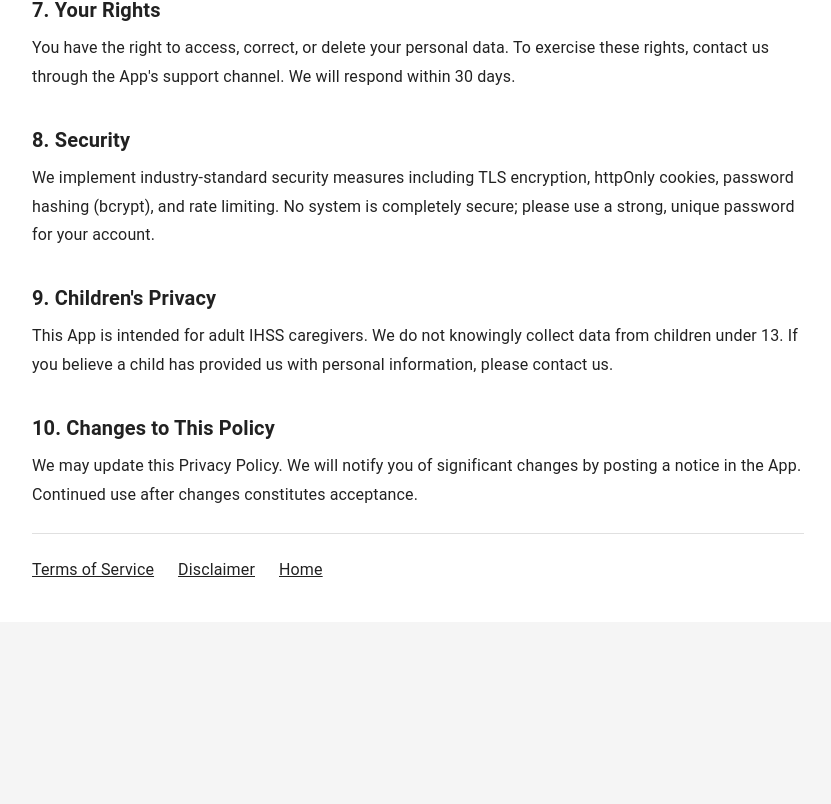
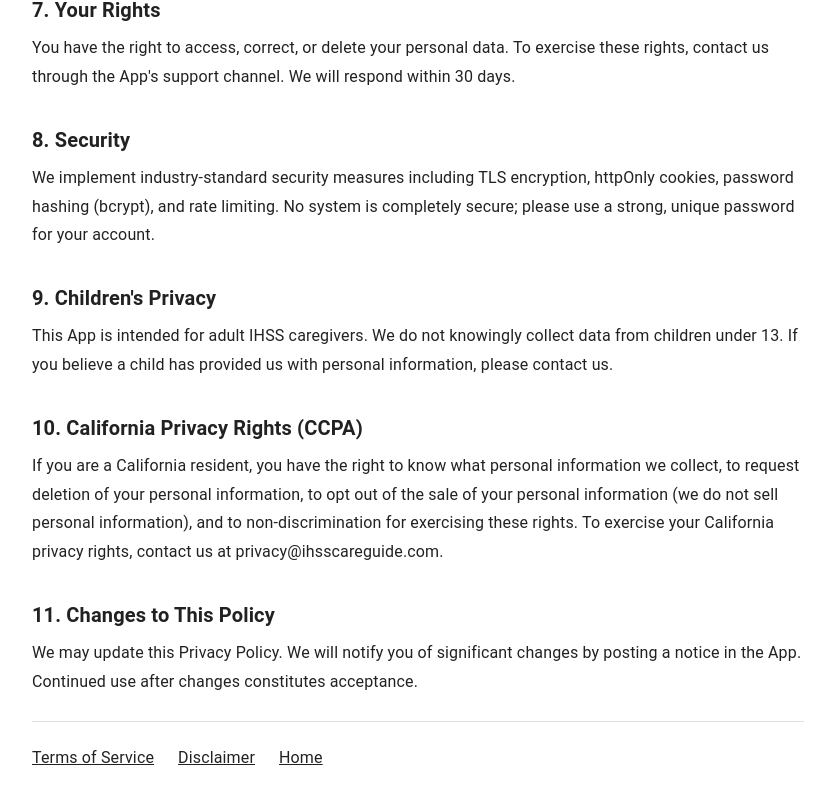
Before and after one commit to jeaninek74/IHSSCareGuide, a React (Vite) app in the folder apps/frontend/: page /privacy in a window 1280 px wide. Shown: the part 1175-1979 px from the top of the page, without its empty margins (222-1053 px from the left). Before the commit the page ends 1845 px from the top, so only its background shows below. Built offline with nearby package versions, Linux system fonts and the light colour scheme; no server answers.

Commit message:
fix: remove provider number field, add CCPA rights, add governing law, add contact emails

```diff
--- a/apps/frontend/src/pages/Onboarding.tsx
+++ b/apps/frontend/src/pages/Onboarding.tsx
@@ -15,7 +15,7 @@ const steps = ['Welcome', 'About This App', 'Important Disclaimer', 'Your Profil
 export default function Onboarding() {
   const [activeStep, setActiveStep] = useState(0);
   const [county, setCounty] = useState('');
-  const [providerNumber, setProviderNumber] = useState('');
+
   const [acknowledged, setAcknowledged] = useState(false);
   const navigate = useNavigate();
   const { user } = useAuth();
@@ -166,15 +166,7 @@ export default function Onboarding() {
               sx={{ mb: 2 }}
               helperText="The county where you provide IHSS care"
             />
-            <TextField
-              label="Provider Number (optional)"
-              placeholder="e.g., 1234567890"
-              fullWidth
-              value={providerNumber}
-              onChange={(e) => setProviderNumber(e.target.value)}
-              sx={{ mb: 2 }}
-              helperText="Your IHSS provider number for reference only — not shared with any official system"
-            />
+
           </Box>
         )}
 
--- a/apps/frontend/src/pages/Privacy.tsx
+++ b/apps/frontend/src/pages/Privacy.tsx
@@ -75,7 +75,15 @@ export default function Privacy() {
             under 13. If you believe a child has provided us with personal information, please contact us.
           </Typography>
 
-          <Typography variant="h6">10. Changes to This Policy</Typography>
+          <Typography variant="h6">10. California Privacy Rights (CCPA)</Typography>
+          <Typography>
+            If you are a California resident, you have the right to know what personal information we collect,
+            to request deletion of your personal information, to opt out of the sale of your personal information
+            (we do not sell personal information), and to non-discrimination for exercising these rights.
+            To exercise your California privacy rights, contact us at privacy@ihsscareguide.com.
+          </Typography>
+
+          <Typography variant="h6">11. Changes to This Policy</Typography>
           <Typography>
             We may update this Privacy Policy. We will notify you of significant changes by posting a notice
             in the App. Continued use after changes constitutes acceptance.
--- a/apps/frontend/src/pages/Terms.tsx
+++ b/apps/frontend/src/pages/Terms.tsx
@@ -77,9 +77,15 @@ export default function Terms() {
             acceptance of the revised Terms.
           </Typography>
 
-          <Typography variant="h6">10. Contact</Typography>
+          <Typography variant="h6">10. Governing Law</Typography>
           <Typography>
-            For questions about these Terms, please contact us through the App's support channel.
+            These Terms are governed by the laws of the State of California, without regard to conflict of
+            law principles. Any disputes arising from these Terms shall be resolved in the courts of California.
+          </Typography>
+
+          <Typography variant="h6">11. Contact</Typography>
+          <Typography>
+            For questions about these Terms, please contact us at support@ihsscareguide.com.
           </Typography>
         </Box>
 
```
